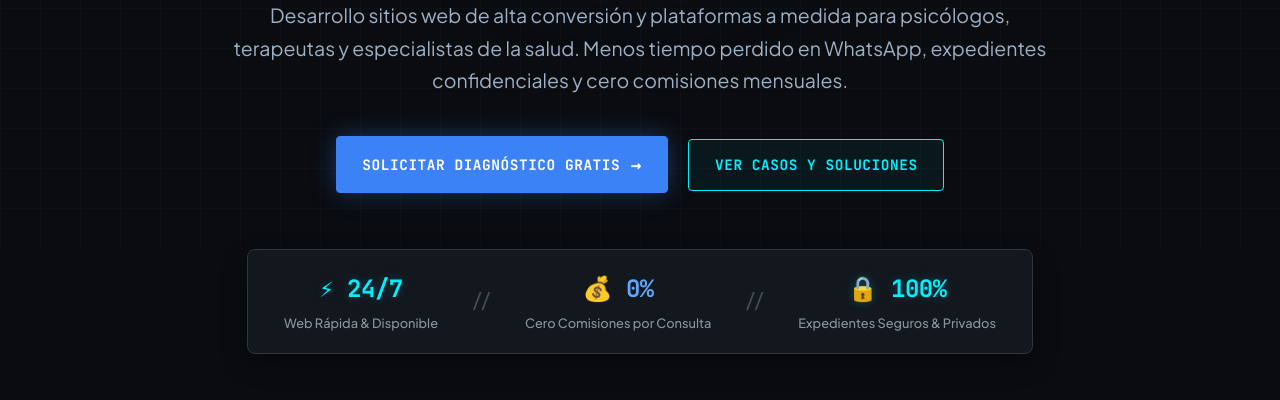
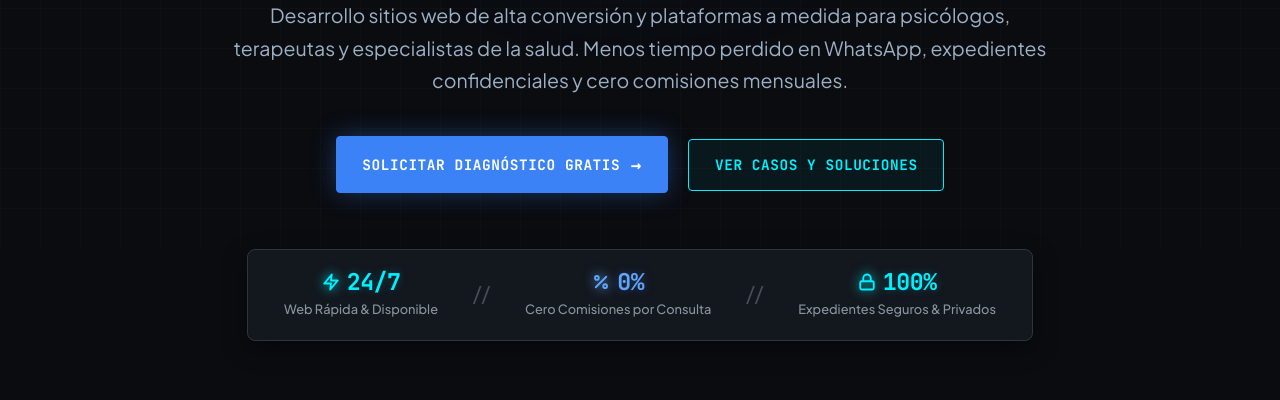
Before and after one commit to CristhianRuiz24/CristhianRuiz.Dev, a plain HTML site: page index.html in a window 1280 px wide. Shown: the part 552-952 px from the top of the page. Drawn offline with Linux system fonts and the light colour scheme.

Commit message:
style: replace generic emojis with sleek cyber SVG icons in hero metrics

```diff
--- a/css/components/hero.css
+++ b/css/components/hero.css
@@ -109,20 +109,35 @@
   display: flex;
   flex-direction: column;
   align-items: center;
-  gap: 0.25rem;
+  gap: 0.35rem;
   min-width: 0;
 }
 
 .metric-value {
+  display: inline-flex;
+  align-items: center;
+  gap: 0.45rem;
   font-family: var(--font-mono);
-  font-size: 1.5rem;
+  font-size: 1.45rem;
   font-weight: 700;
   letter-spacing: -0.02em;
+  line-height: 1;
+}
+
+.metric-icon {
+  flex-shrink: 0;
+  stroke: currentColor;
+  filter: drop-shadow(0 0 6px currentColor);
 }
 
 .text-cyan {
   color: var(--accent-cyan);
   text-shadow: 0 0 10px var(--accent-cyan-glow);
+}
+
+.text-blue {
+  color: var(--accent-blue-bright);
+  text-shadow: 0 0 10px var(--accent-blue-glow);
 }
 
 .text-green {
--- a/index.html
+++ b/index.html
@@ -148,17 +148,35 @@
       <!-- Live Metrics Banner -->
       <div class="hero-metrics">
         <div class="metric-item">
-          <span class="metric-value text-cyan">⚡ 24/7</span>
+          <span class="metric-value text-cyan">
+            <svg class="metric-icon" width="18" height="18" viewBox="0 0 24 24" fill="none" stroke="currentColor" stroke-width="2.5" stroke-linecap="round" stroke-linejoin="round" aria-hidden="true">
+              <polygon points="13 2 3 14 12 14 11 22 21 10 12 10 13 2"></polygon>
+            </svg>
+            <span>24/7</span>
+          </span>
           <span class="metric-label">Web Rápida &amp; Disponible</span>
         </div>
         <div class="metric-separator">//</div>
         <div class="metric-item">
-          <span class="metric-value text-blue">💰 0%</span>
+          <span class="metric-value text-blue">
+            <svg class="metric-icon" width="18" height="18" viewBox="0 0 24 24" fill="none" stroke="currentColor" stroke-width="2.5" stroke-linecap="round" stroke-linejoin="round" aria-hidden="true">
+              <line x1="19" y1="5" x2="5" y2="19"></line>
+              <circle cx="6.5" cy="6.5" r="2.5"></circle>
+              <circle cx="17.5" cy="17.5" r="2.5"></circle>
+            </svg>
+            <span>0%</span>
+          </span>
           <span class="metric-label">Cero Comisiones por Consulta</span>
         </div>
         <div class="metric-separator">//</div>
         <div class="metric-item">
-          <span class="metric-value text-cyan">🔒 100%</span>
+          <span class="metric-value text-cyan">
+            <svg class="metric-icon" width="18" height="18" viewBox="0 0 24 24" fill="none" stroke="currentColor" stroke-width="2.5" stroke-linecap="round" stroke-linejoin="round" aria-hidden="true">
+              <rect x="3" y="11" width="18" height="11" rx="2" ry="2"></rect>
+              <path d="M7 11V7a5 5 0 0 1 10 0v4"></path>
+            </svg>
+            <span>100%</span>
+          </span>
           <span class="metric-label">Expedientes Seguros &amp; Privados</span>
         </div>
       </div>
```
